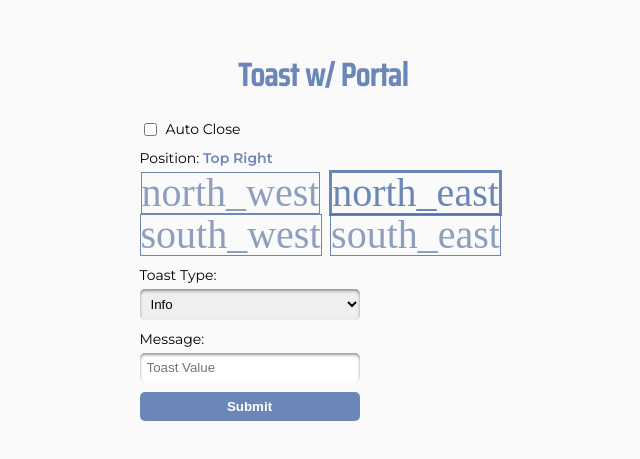
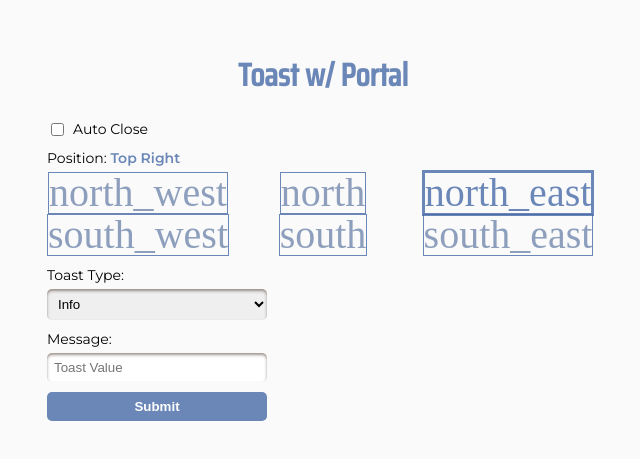
Before and after one commit to Tkalex32/toast-01_ts, a React (Create React App) app: page / in a window 1280 px wide. Shown: the part 165-624 px from the top of the page, without its empty margins (317-957 px from the left). Built offline with nearby package versions, Linux system fonts and the light colour scheme.

Commit message:
feat: add center position for toasts
removed console.logs

```diff
--- a/src/components/App/App.tsx
+++ b/src/components/App/App.tsx
@@ -11,8 +11,6 @@ export const App: FC = () => {
   const [autoClose, setAutoClose] = useState<boolean>(false);
 
   const handleChange: ChangeEventHandler<HTMLInputElement> = event => {
-    console.log(event.currentTarget.value);
-
     setSelectedOption(event.currentTarget.value);
   };
 
--- a/src/components/PositionSwitcher/PositionSwitcher.tsx
+++ b/src/components/PositionSwitcher/PositionSwitcher.tsx
@@ -17,8 +17,6 @@ const Switcher: FC<SwitcherProps> = ({
   name,
   value,
 }) => {
-  console.log('Switcher');
-
   return (
     <div>
       <label htmlFor={name}>
@@ -49,7 +47,12 @@ export const PositionSwitcher: FC<PositionSwitcherProps> = ({
           name="north_west"
           value="top-left"
         />
-
+        <Switcher
+          selectedOption={selectedOption}
+          handleChange={handleChange}
+          name="north"
+          value="top-center"
+        />
         <Switcher
           selectedOption={selectedOption}
           handleChange={handleChange}
@@ -62,7 +65,12 @@ export const PositionSwitcher: FC<PositionSwitcherProps> = ({
           name="south_west"
           value="bottom-left"
         />
-
+        <Switcher
+          selectedOption={selectedOption}
+          handleChange={handleChange}
+          name="south"
+          value="bottom-center"
+        />
         <Switcher
           selectedOption={selectedOption}
           handleChange={handleChange}
--- a/src/components/PositionSwitcher/styles.module.css
+++ b/src/components/PositionSwitcher/styles.module.css
@@ -1,6 +1,6 @@
 .wrapper {
   display: grid;
-  grid-template-columns: 1fr 1fr;
+  grid-template-columns: 1fr 1fr 1fr;
   grid-template-rows: 1fr;
   align-items: center;
   justify-items: center;
--- a/src/hooks/useToastPortal.ts
+++ b/src/hooks/useToastPortal.ts
@@ -24,10 +24,7 @@ export const useToastPortal: (position: string) => {
 
   useEffect((): void => {
     const div = document.getElementsByTagName('div')[0];
-    div.setAttribute(
-      'style',
-      `position: fixed; ${toastsPosition[0]}: 10px; ${toastsPosition[1]}: 10px;`,
-    );
+    div.setAttribute('style', `position: fixed; ${toastsPosition}`);
   }, [toastsPosition]);
 
   return { loaded, portalId };
--- a/src/shared/helpers.ts
+++ b/src/shared/helpers.ts
@@ -1,3 +1,5 @@
+import { positions } from 'shared';
+
 export const uuid: Function = (): string => {
   let dt = new Date().getTime();
 
@@ -11,17 +13,5 @@ export const uuid: Function = (): string => {
   );
 };
 
-export const setPosition: Function = (position: string): Position[] => {
-  switch (position) {
-    case 'top-right':
-      return ['top', 'right'];
-    case 'top-left':
-      return ['top', 'left'];
-    case 'bottom-right':
-      return ['bottom', 'right'];
-    case 'bottom-left':
-      return ['bottom', 'left'];
-    default:
-      return ['top', 'right'];
-  }
-};
+export const setPosition: Function = (position: string): Position[] =>
+  positions.filter((p: Position) => p.position === position)[0].text;
--- a/src/shared/index.ts
+++ b/src/shared/index.ts
@@ -1 +1,2 @@
 export * from './helpers';
+export * from './positionValues';
--- /dev/null
+++ b/src/shared/positionValues.ts
@@ -0,0 +1,26 @@
+export const positions: Position = [
+  {
+    position: 'top-left',
+    text: ['top: 10px; left: 10px;'],
+  },
+  {
+    position: 'top-center',
+    text: ['top: 10px; left: 50%; transform: translateX(-50%);'],
+  },
+  {
+    position: 'top-right',
+    text: ['top: 10px; right: 10px;'],
+  },
+  {
+    position: 'bottom-left',
+    text: ['bottom: 10px; left: 10px;'],
+  },
+  {
+    position: 'bottom-center',
+    text: ['bottom: 10px; left: 50%; transform: translateX(-50%);'],
+  },
+  {
+    position: 'bottom-right',
+    text: ['bottom: 10px; right: 10px;'],
+  },
+];
--- a/src/types.d.ts
+++ b/src/types.d.ts
@@ -5,4 +5,4 @@ interface IToast {
   autoClose?: boolean;
 }
 
-type Position = 'top' | 'bottom' | 'left' | 'right';
+type Position = { [key: string]: any };
```
